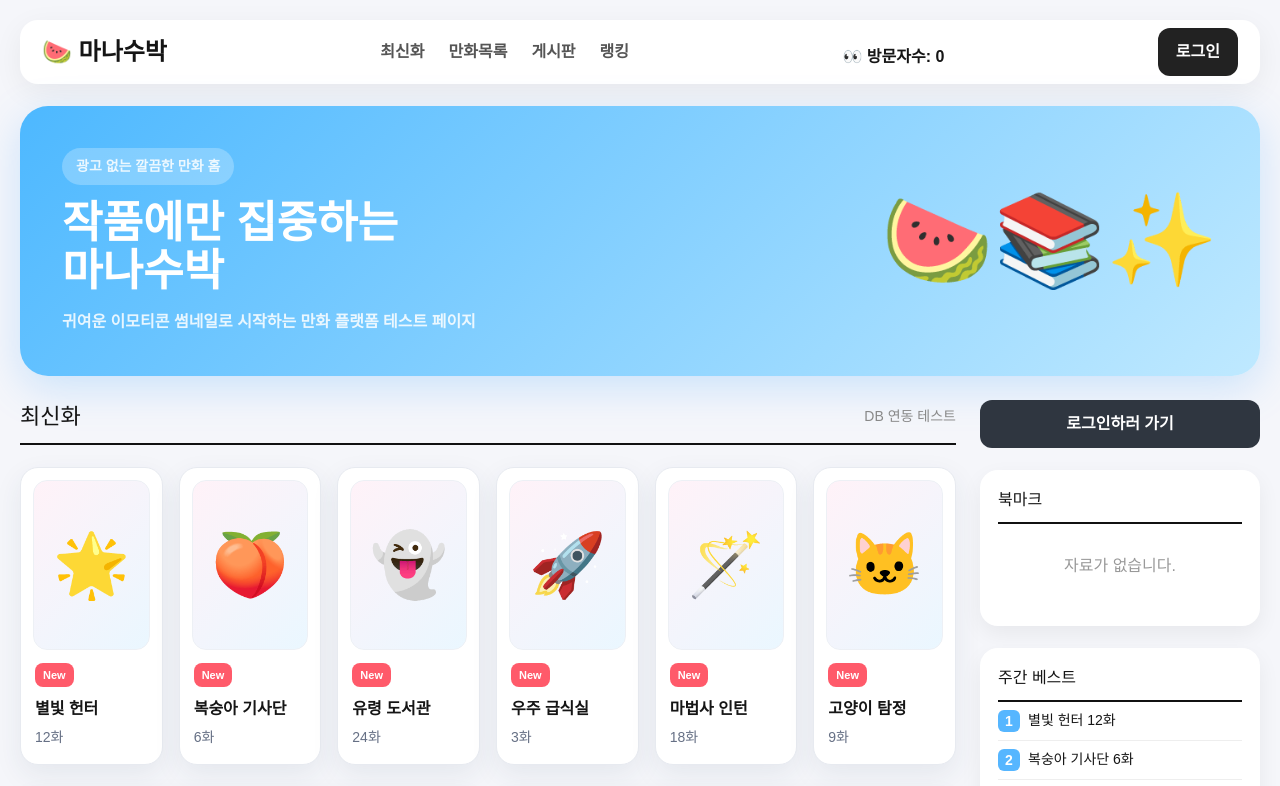
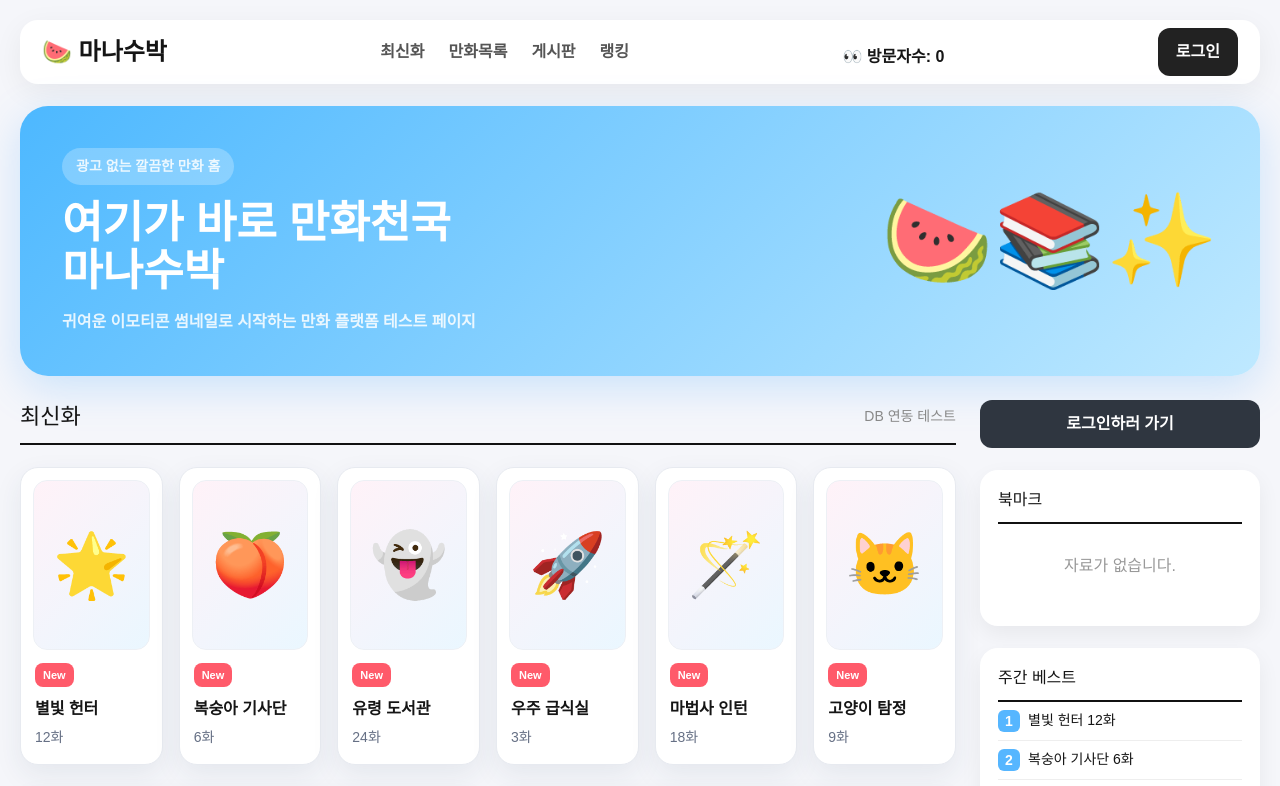
Before and after one commit to kokyungpil/subak, a Next.js app: page / in a window 1280 px wide. Shown: the top 786 px of the page. Built offline with nearby package versions, Linux system fonts and the light colour scheme; no server answers; the database is empty.

Commit message:
Update page.tsx

```diff
--- a/app/page.tsx
+++ b/app/page.tsx
@@ -93,7 +93,7 @@ const visitorCount = visitor?.count ?? 0;
         <div>
           <p className="badge">광고 없는 깔끔한 만화 홈</p>
           <h1>
-            작품에만 집중하는
+            여기가 바로 만화천국
             <br />
             마나수박
           </h1>
```
